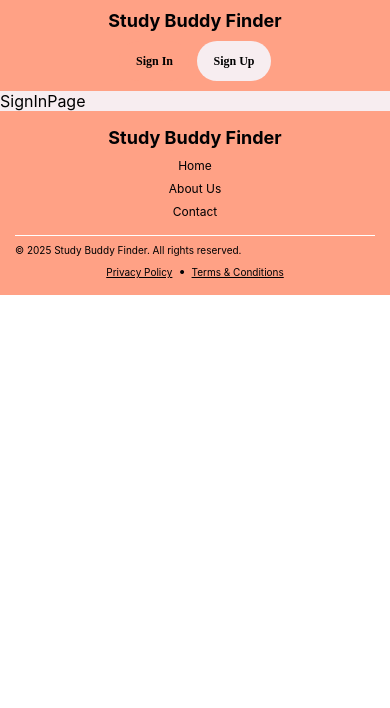
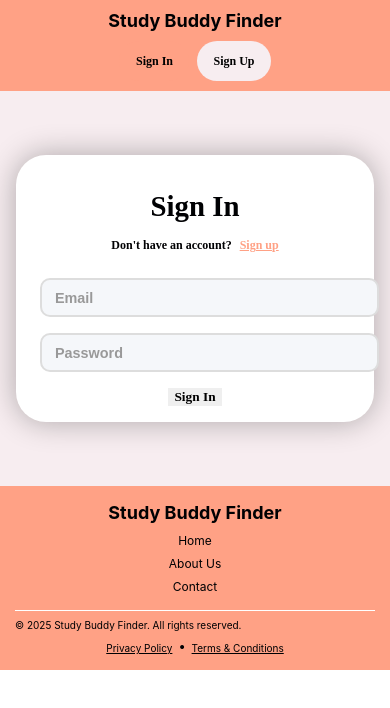
Before and after one commit to MinjaeKim9929/study-buddy-finder, a React (Create React App) app: page /sign-in in a window 390 px wide. Shown: the top 708 px of the page. Built offline with nearby package versions, Linux system fonts and the light colour scheme; a web font is replaced by a local one.

Commit message:
Add responsive design.

```diff
--- a/src/components/Forms/LoginForm/LoginForm.scss
+++ b/src/components/Forms/LoginForm/LoginForm.scss
@@ -3,28 +3,35 @@
 	justify-content: space-between;
 	align-items: center;
 	background-color: #fff;
-	border-radius: 20px;
-	box-shadow: 0 4px 10px rgba(0, 0, 0, 0.1);
+	border-radius: 30px;
+	box-shadow: 0 0px 30px rgba(0, 0, 0, 0.3);
 	padding: 2rem;
 	max-width: 800px;
-	margin: 0 auto;
-	min-height: 400px;
+	margin: 10rem auto;
+	min-height: 300px;
 
 	.loginForm-content {
 		flex: 1;
-		padding-right: 2rem;
+		display: flex;
+		flex-direction: column;
+		align-items: center;
+		justify-content: center;
+		text-align: center;
+		padding: 0 1rem;
+		font-family: 'Pretendard';
 
 		.loginForm-title {
-			font-size: 2.5rem;
+			font-size: 3rem;
 			font-weight: 700;
 			color: #000103;
-			margin-bottom: 1rem;
+			margin-bottom: 1.2rem;
 		}
 
 		.loginForm-signup {
-			font-size: 1rem;
-			color: #333138;
+			font-size: 0.9rem;
+			color: #000103;
 			line-height: 1.5;
+			font-weight: 600;
 			margin: 0;
 
 			a {
@@ -44,19 +51,21 @@
 		display: flex;
 		flex-direction: column;
 		gap: 1rem;
+		align-items: flex-start;
+		max-width: 50%;
 
-		.loginForm-label {
+		label {
 			display: block;
-			width: 100%;
+			width: 80%;
 			font-size: 1rem;
-			color: #333138;
+			color: #000103;
 			margin-bottom: 0.25rem;
 
 			.loginForm-input {
-				width: 100%;
-				padding: 0.75rem 1rem;
+				width: 90%;
+				padding: 0.8rem 1rem;
 				font-size: 1rem;
-				border: 1px solid #ddd;
+				border: 2px solid #ddd;
 				border-radius: 10px;
 				background-color: #f5f7fa;
 				outline: none;
@@ -68,71 +77,23 @@
 
 				&::placeholder {
 					color: #999;
+					font-weight: 550;
 				}
 			}
 		}
-
-		.loginForm-button {
-			background-color: #ffa185;
-			color: #fff;
-			padding: 0.75rem 2rem;
-			font-size: 1rem;
-			font-weight: 600;
-			border: none;
-			border-radius: 10px;
-			cursor: pointer;
-			transition: background-color 0.3s ease;
-			align-self: flex-end;
-
-			&:hover {
-				background-color: #ff9270;
-			}
-		}
 	}
-
 	@media (max-width: 1080px) {
 		padding: 1.5rem;
 		max-width: 700px;
 		min-height: 350px;
+		margin: 8rem auto;
 
 		.loginForm-content {
-			padding-right: 1.5rem;
+			padding: 0 0.75rem;
 
 			.loginForm-title {
-				font-size: 2rem;
-			}
-
-			.loginForm-signup {
-				font-size: 0.9rem;
-			}
-		}
-
-		.loginForm-inputs {
-			.loginForm-label .loginForm-input {
-				padding: 0.6rem 0.8rem;
-				font-size: 0.9rem;
-			}
-
-			.loginForm-button {
-				padding: 0.6rem 1.5rem;
-				font-size: 0.9rem;
-			}
-		}
-	}
-
-	@media (max-width: 768px) {
-		flex-direction: column;
-		align-items: flex-start;
-		max-width: 90%;
-		min-height: auto;
-		padding: 1.5rem;
-
-		.loginForm-content {
-			padding-right: 0;
-			margin-bottom: 1.5rem;
-
-			.loginForm-title {
-				font-size: 1.8rem;
+				font-size: 2.5rem;
+				margin-bottom: 1rem;
 			}
 
 			.loginForm-signup {
@@ -141,24 +102,33 @@
 		}
 
 		.loginForm-inputs {
-			width: 100%;
-			align-items: center;
+			max-width: 45%;
 
-			.loginForm-button {
-				align-self: center;
-				width: 100%;
-				max-width: 200px;
+			label {
+				width: 85%;
+
+				.loginForm-input {
+					padding: 0.7rem 0.9rem;
+					font-size: 0.95rem;
+				}
 			}
 		}
 	}
 
-	@media (max-width: 480px) {
-		padding: 1rem;
-		max-width: 95%;
+	@media (max-width: 768px) {
+		flex-direction: column;
+		align-items: center;
+		max-width: 90%;
+		min-height: auto;
+		padding: 1.5rem;
+		margin: 6rem 1rem;
 
 		.loginForm-content {
+			padding: 0;
+			margin-bottom: 1.5rem;
+
 			.loginForm-title {
-				font-size: 1.5rem;
+				font-size: 2rem;
 			}
 
 			.loginForm-signup {
@@ -167,14 +137,46 @@
 		}
 
 		.loginForm-inputs {
-			.loginForm-label .loginForm-input {
-				padding: 0.5rem 0.75rem;
-				font-size: 0.85rem;
+			width: 100%;
+			max-width: 100%;
+			align-items: center;
+
+			label {
+				width: 90%;
+
+				.loginForm-input {
+					width: 100%;
+				}
+			}
+		}
+	}
+
+	@media (max-width: 480px) {
+		padding: 1rem;
+		max-width: 95%;
+		margin: 4rem 1rem;
+
+		.loginForm-content {
+			.loginForm-title {
+				font-size: 1.8rem;
+				margin-bottom: 0.8rem;
 			}
 
-			.loginForm-button {
-				padding: 0.5rem 1rem;
-				font-size: 0.85rem;
+			.loginForm-signup {
+				font-size: 0.75rem;
+			}
+		}
+
+		.loginForm-inputs {
+			gap: 0.75rem;
+
+			label {
+				width: 95%;
+
+				.loginForm-input {
+					padding: 0.6rem 0.8rem;
+					font-size: 0.9rem;
+				}
 			}
 		}
 	}
--- a/src/pages/Signin/SignInPage.tsx
+++ b/src/pages/Signin/SignInPage.tsx
@@ -1,9 +1,10 @@
 import React from 'react';
+import LoginForm from '../../components/Forms/LoginForm/LoginForm';
 
 function SignInPage() {
 	return (
-		<div>
-			<div>SignInPage</div>
+		<div className="signInPage">
+			<LoginForm />
 		</div>
 	);
 }
```
